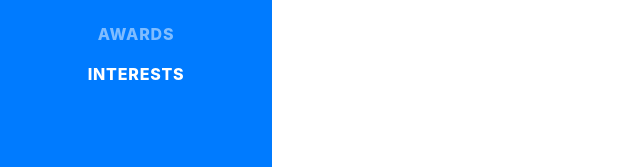
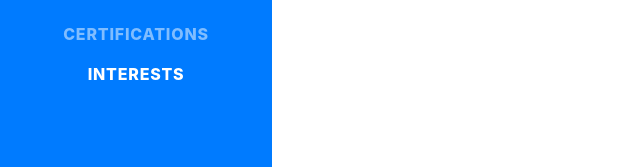
Before and after one commit to DuttaArjun/DuttaArjun.github.io, a website with bundled scripts: page index.html in a window 1280 px wide. Shown: the part 558-725 px from the top of the page, 0-640 px from the left. Built offline with nearby package versions, Linux system fonts and the light colour scheme; a web font is replaced by a local one.

Commit message:
Website Version 2

```diff
--- a/index.html
+++ b/index.html
@@ -8,7 +8,7 @@
     <meta name="description" content="">
     <meta name="author" content="">
 
-    <title>Resume - Start Bootstrap Theme</title>
+    <title>Portfolio - Arjun Dutta</title>
 
     <!-- Bootstrap core CSS -->
     <link href="vendor/bootstrap/css/bootstrap.min.css" rel="stylesheet">
@@ -56,7 +56,7 @@
             <a class="nav-link js-scroll-trigger" href="#skills">Skills</a>
           </li>
           <li class="nav-item">
-            <a class="nav-link js-scroll-trigger" href="#awards">Awards</a>
+            <a class="nav-link js-scroll-trigger" href="#certifications">Certifications</a>
           </li>
           <li class="nav-item">
             <a class="nav-link js-scroll-trigger" href="#interests">Interests</a>
@@ -304,9 +304,9 @@
 
       <hr class="m-0">
 
-      <section class="resume-section p-3 p-lg-5 d-flex flex-column" id="awards">
+      <section class="resume-section p-3 p-lg-5 d-flex flex-column" id="certifications">
         <div class="my-auto">
-          <h2 class="mb-5">Awards &amp; Certifications</h2>
+          <h2 class="mb-5">Certifications</h2>
           <ul class="fa-ul mb-0">
             <li>
               <i class="fa-li fa fa-trophy text-warning"></i>
```
